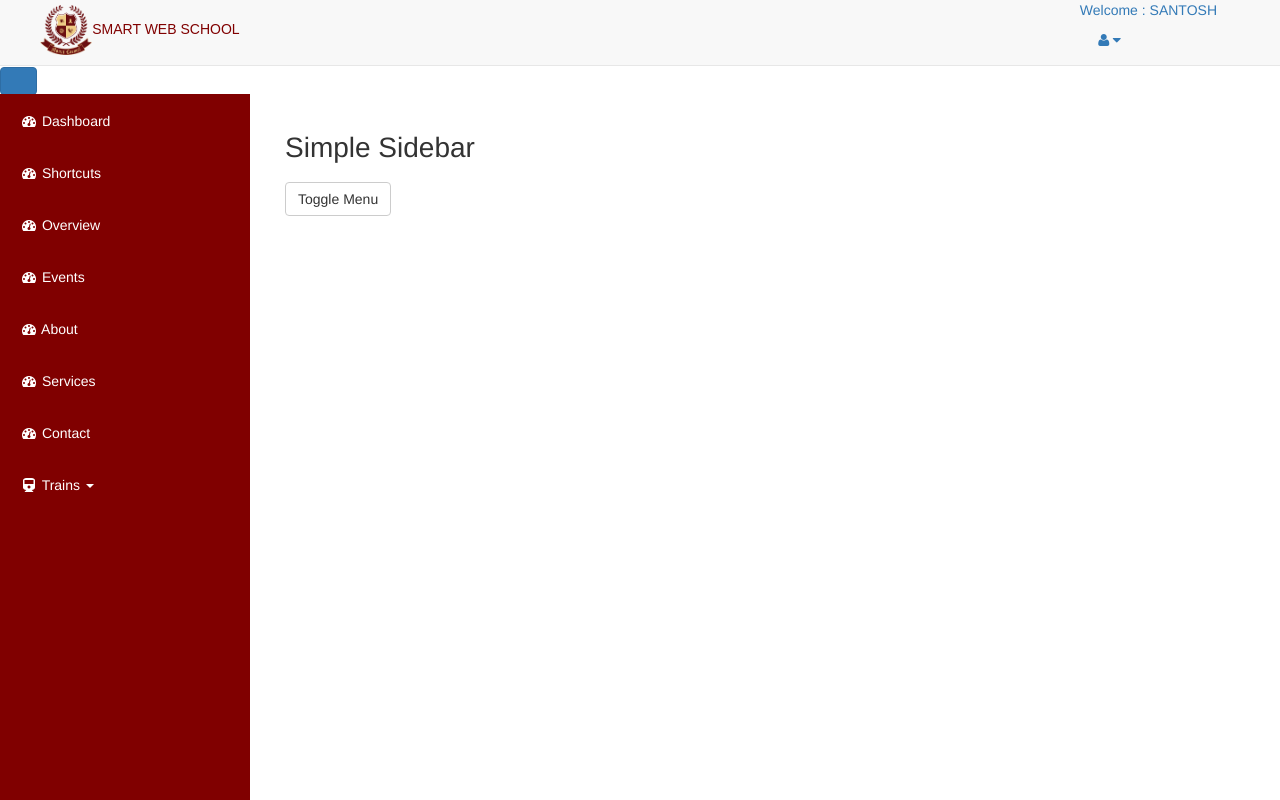
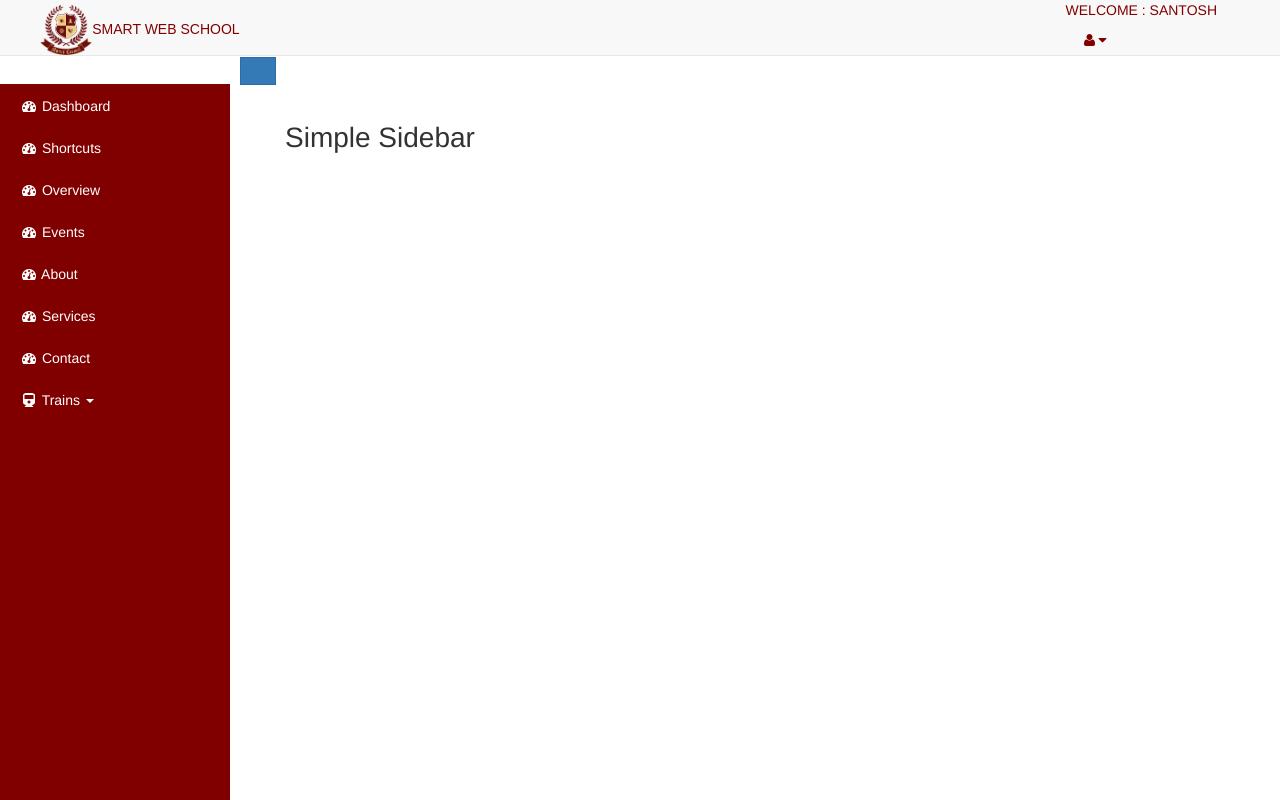
Before and after one commit to rakeshec005/SmartSchoolAngular-2, an Angular app: page /sidebar in a window 1280 px wide. Built offline with nearby package versions, Linux system fonts and the light colour scheme; a web font is replaced by a local one.

Commit message:
kkkkkkkkkkkkkk

```diff
--- a/src/app/header-notification/headerNotification.component.html
+++ b/src/app/header-notification/headerNotification.component.html
@@ -1,8 +1,8 @@
 <div class="rightSideBar">
 	<ul class="nav navbar-top-links navbar-right">
-		<li><span style="color: #337AB7">Welcome : SANTOSH </span></li>
+		<li><span style="color:maroon">WELCOME : SANTOSH </span></li>
 		<li class="dropdown">
-			<a class="dropdown-toggle" data-toggle="dropdown"> <i class="fa fa-user fa-fw" style="color: #337AB7"></i> <i class="fa fa-caret-down" style="color: #337AB7"></i>
+			<a class="dropdown-toggle" data-toggle="dropdown"> <i class="fa fa-user fa-fw" style="color: maroon"></i> <i class="fa fa-caret-down" style="color:maroon"></i>
 			</a>
 			<ul class="dropdown-menu dropdown-user">
 				<li><a href="#"><i class="fa fa-user fa-fw"></i> User
--- a/src/app/header/header.component.html
+++ b/src/app/header/header.component.html
@@ -1,4 +1,4 @@
-<nav class="navbar navbar-default navbar-static-top" role="navigation" style="margin-bottom: 0">
+<nav class="navbar navbar-default navbar-static-top" role="navigation" style="margin-bottom:0;height:56px">
     <div class="navbar-header">
         <ul class="headerlogo">
             <li>
--- a/src/app/sidebar/sidebar.component.html
+++ b/src/app/sidebar/sidebar.component.html
@@ -1,13 +1,14 @@
 <app-header></app-header>
-<button type="button" tooltip="Click to hide sidebar" tooltip-placement="right"
-		tooltip-popup-delay="300"
-		class="btn btn-primary btn-md glyphicon glyphicon-chevron-right animated fadeInLeft"
+<button type="button" tooltip="Click to hide sidebar" tooltip-placement="left"
+		tooltip-popup-delay="20" style="border-radius:0px"
+		class="btn btn-primary btn-md glyphicon glyphicon-chevron-left animated fadeInLeft"
 		 id="menu-toggle" data-toggle="offcanvas"></button>
 <div id="wrapper">
     <div id="sidebar-wrapper">
         <ul class="sidebar-nav">
             <li>
-                <a href="#"> <i class="fa fa-dashboard fa-fw fa-1x"></i> Dashboard</a>
+                <a href="#"  tooltip="Click to hide sidebar" tooltip-placement="left"
+		tooltip-popup-delay="20"> <i class="fa fa-dashboard fa-fw fa-1x"></i> Dashboard</a>
             </li>
             <li>
                 <a href="#"> <i class="fa fa-dashboard fa-fw fa-1x"></i> Shortcuts</a>
@@ -48,8 +49,6 @@
                 <div class="col-lg-12">
                     <h1>Simple Sidebar</h1>
 
-
-                    <button class="btn btn-default" id="menu-toggle">Toggle Menu</button>
                 </div>
             </div>
         </div>
--- a/src/simple-sidebar.css
+++ b/src/simple-sidebar.css
@@ -65,7 +65,7 @@
 
 .sidebar-nav li {
     text-indent: 0px;
-    line-height: 50px;
+    line-height: 40px;
 }
 
 .sidebar-nav li a {
@@ -132,7 +132,7 @@
     }
 
     #sidebar-wrapper {
-        width: 250px;
+        width: 230px;
     }
 
     #wrapper.toggled #sidebar-wrapper {
```
